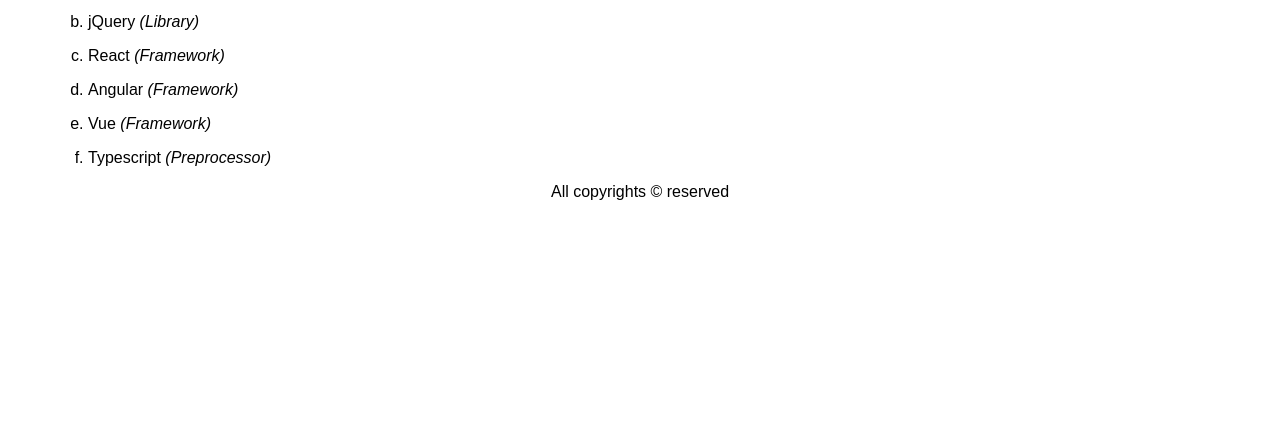
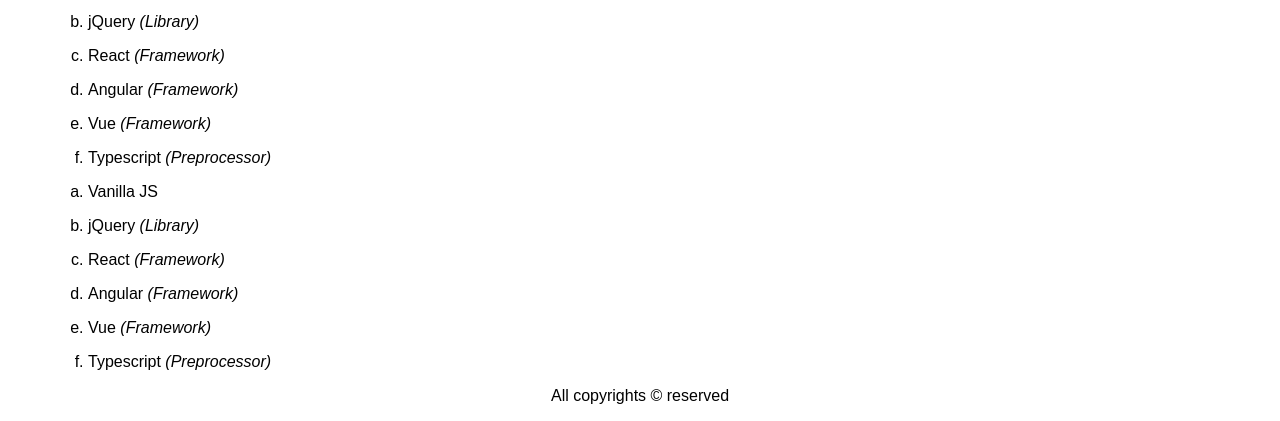
Before and after one commit to MdArzoo08/git-Branches, a plain HTML site: page index.html in a window 1280 px wide. Shown: the part 629-1050 px from the top of the page. Before the commit the page ends 846 px from the top, so only its background shows below. Drawn offline with Linux system fonts and the light colour scheme.

Commit message:
devA modify

```diff
--- a/index.html
+++ b/index.html
@@ -86,6 +86,15 @@
           <li><p>Vue <i>(Framework)</i></p></li>
           <li><p>Typescript <i>(Preprocessor)</i></p></li>
         </ol>
+
+        <ol type="a">
+          <li><p>Vanilla JS</p></li>
+          <li><p>jQuery <i>(Library)</i></p></li>
+          <li><p>React <i>(Framework)</i></p></li>
+          <li><p>Angular <i>(Framework)</i></p></li>
+          <li><p>Vue <i>(Framework)</i></p></li>
+          <li><p>Typescript <i>(Preprocessor)</i></p></li>
+        </ol>
       </li>
     </ul>
 
```
